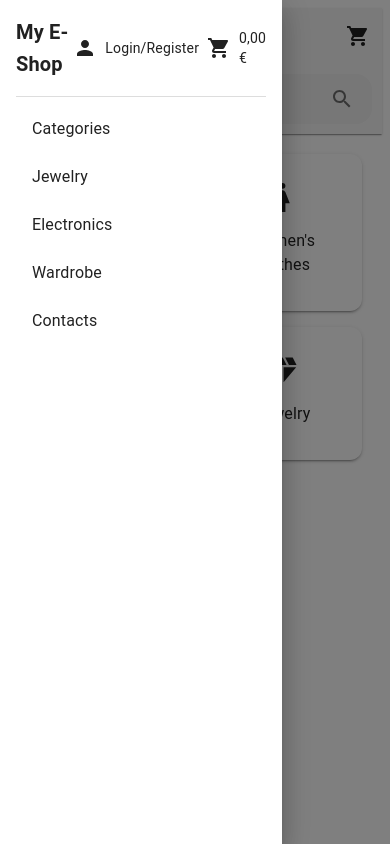
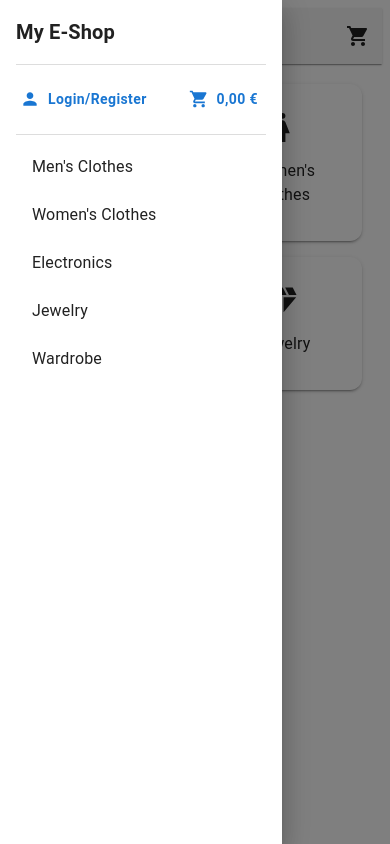
Before and after one commit to shpokas-io/e-shop-web, a React (Vite) app: page / in a window 390 px wide. Both pictures are taken after a click on the button 32 px from the left and 36 px from the top of the page. Built offline with nearby package versions, Linux system fonts and the light colour scheme.

Commit message:
feat(drawer): add logo, login/register, and cart to mobile/tablet drawer

```diff
--- a/src/components/Header/Header.tsx
+++ b/src/components/Header/Header.tsx
@@ -14,12 +14,13 @@ import List from "@mui/material/List";
 import ListItem from "@mui/material/ListItem";
 import ListItemText from "@mui/material/ListItemText";
 import Divider from "@mui/material/Divider";
+import Button from "@mui/material/Button";
 import { useTheme } from "@mui/material/styles";
 import useMediaQuery from "@mui/material/useMediaQuery";
 
 const Header: React.FC = () => {
   const theme = useTheme();
-  const isMobile = useMediaQuery(theme.breakpoints.down("sm"));
+  const isMobileOrTablet = useMediaQuery(theme.breakpoints.down("md"));
   const [menuOpen, setMenuOpen] = useState(false);
 
   const toggleDrawer = (open: boolean) => () => {
@@ -27,21 +28,20 @@ const Header: React.FC = () => {
   };
 
   const menuItems = [
-    "Categories",
+    "Men's Clothes",
+    "Women's Clothes",
+    "Electronics",
     "Jewelry",
-    "Electronics",
     "Wardrobe",
-    "Contacts",
   ];
 
   return (
     <>
-      {/* AppBar for Navigation */}
       <AppBar position="sticky" color="default" sx={{ boxShadow: 1 }}>
         <Toolbar sx={{ justifyContent: "space-between" }}>
-          {isMobile ? (
+          {isMobileOrTablet ? (
             <>
-              {/* Mobile View */}
+              {/* Mobile/Tablet View */}
               <IconButton
                 edge="start"
                 color="inherit"
@@ -96,30 +96,9 @@ const Header: React.FC = () => {
             </>
           )}
         </Toolbar>
-        {isMobile && (
-          <Box
-            sx={{
-              display: "flex",
-              alignItems: "center",
-              backgroundColor: theme.palette.grey[200],
-              borderRadius: theme.shape.borderRadius,
-              padding: "5px 10px",
-              margin: "10px",
-            }}
-          >
-            <InputBase
-              placeholder="Search products..."
-              inputProps={{ "aria-label": "search" }}
-              sx={{ flexGrow: 1 }}
-            />
-            <IconButton>
-              <SearchIcon />
-            </IconButton>
-          </Box>
-        )}
       </AppBar>
 
-      {/* Drawer for Mobile Menu */}
+      {/* Drawer for Mobile/Tablet Menu */}
       <Drawer anchor="left" open={menuOpen} onClose={toggleDrawer(false)}>
         <Box
           sx={{
@@ -129,8 +108,6 @@ const Header: React.FC = () => {
             flexDirection: "column",
           }}
           role="presentation"
-          onClick={toggleDrawer(false)}
-          onKeyDown={toggleDrawer(false)}
         >
           {/* Logo Section */}
           <Box
@@ -142,25 +119,43 @@ const Header: React.FC = () => {
               borderBottom: "1px solid #ddd",
             }}
           >
-            <Typography variant="h6" sx={{ fontWeight: "bold" }}>
+            <Typography
+              variant="h6"
+              sx={{ fontWeight: "bold", textAlign: "center" }}
+            >
               My E-Shop
             </Typography>
+          </Box>
 
-            <Box sx={{ display: "flex", alignItems: "center", gap: 1 }}>
-              <PersonIcon />
-              <Typography variant="body2">Login/Register</Typography>
-              <Box sx={{ display: "flex", alignItems: "center", gap: 1 }}>
-                <ShoppingCartIcon />
-                <Typography variant="body2">0,00 €</Typography>
-              </Box>
-            </Box>
+          {/* Login/Register and Cart Section */}
+          <Box
+            sx={{
+              display: "flex",
+              justifyContent: "space-between",
+              alignItems: "center",
+              paddingY: 2,
+              borderBottom: "1px solid #ddd",
+            }}
+          >
+            <Button
+              startIcon={<PersonIcon />}
+              sx={{ textTransform: "none", fontWeight: "bold" }}
+            >
+              Login/Register
+            </Button>
+            <Button
+              startIcon={<ShoppingCartIcon />}
+              sx={{ textTransform: "none", fontWeight: "bold" }}
+            >
+              0,00 €
+            </Button>
           </Box>
 
           {/* Categories Section */}
           <List>
-            {menuItems.map((text) => (
-              <ListItem button key={text}>
-                <ListItemText primary={text} />
+            {menuItems.map((item) => (
+              <ListItem button key={item}>
+                <ListItemText primary={item} />
               </ListItem>
             ))}
           </List>
```
